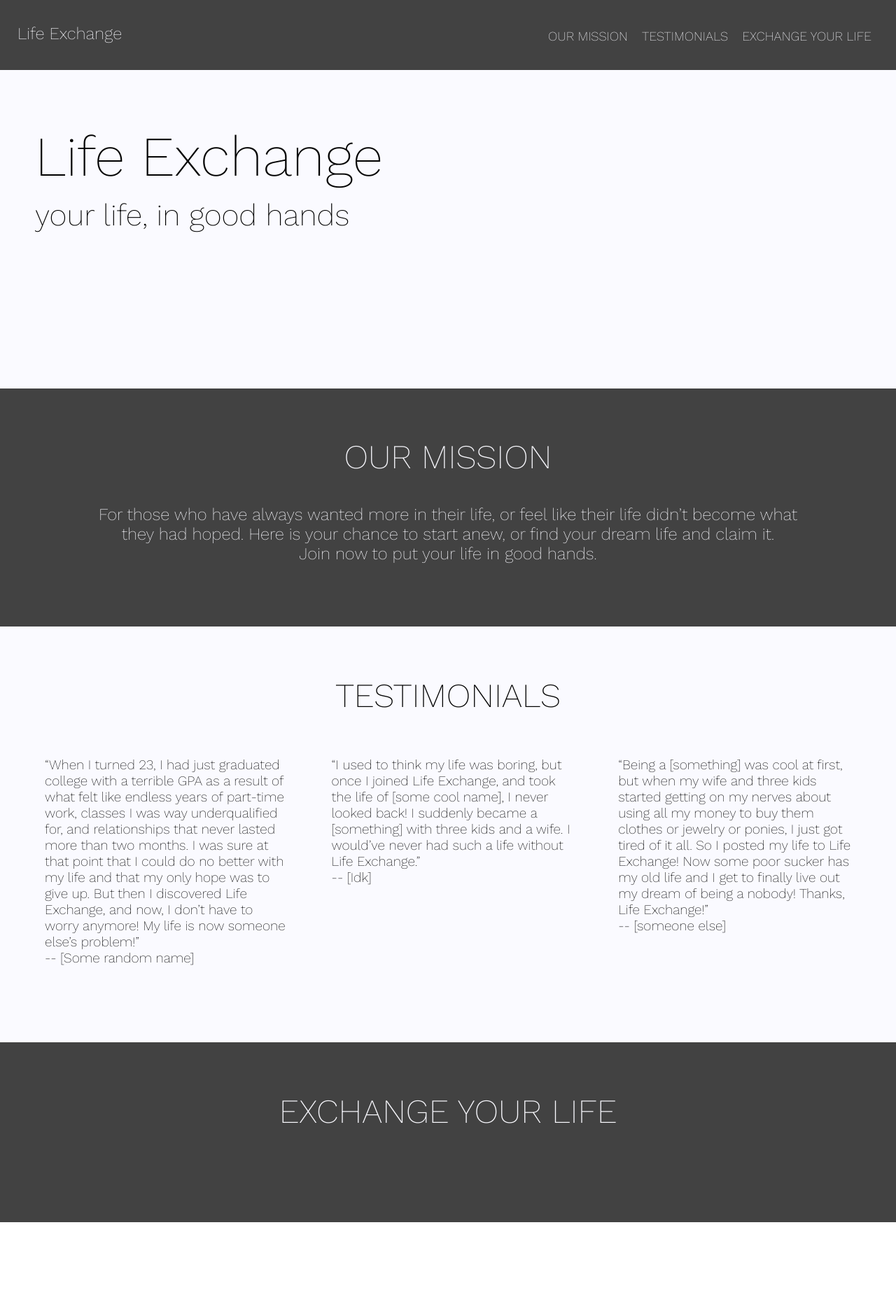
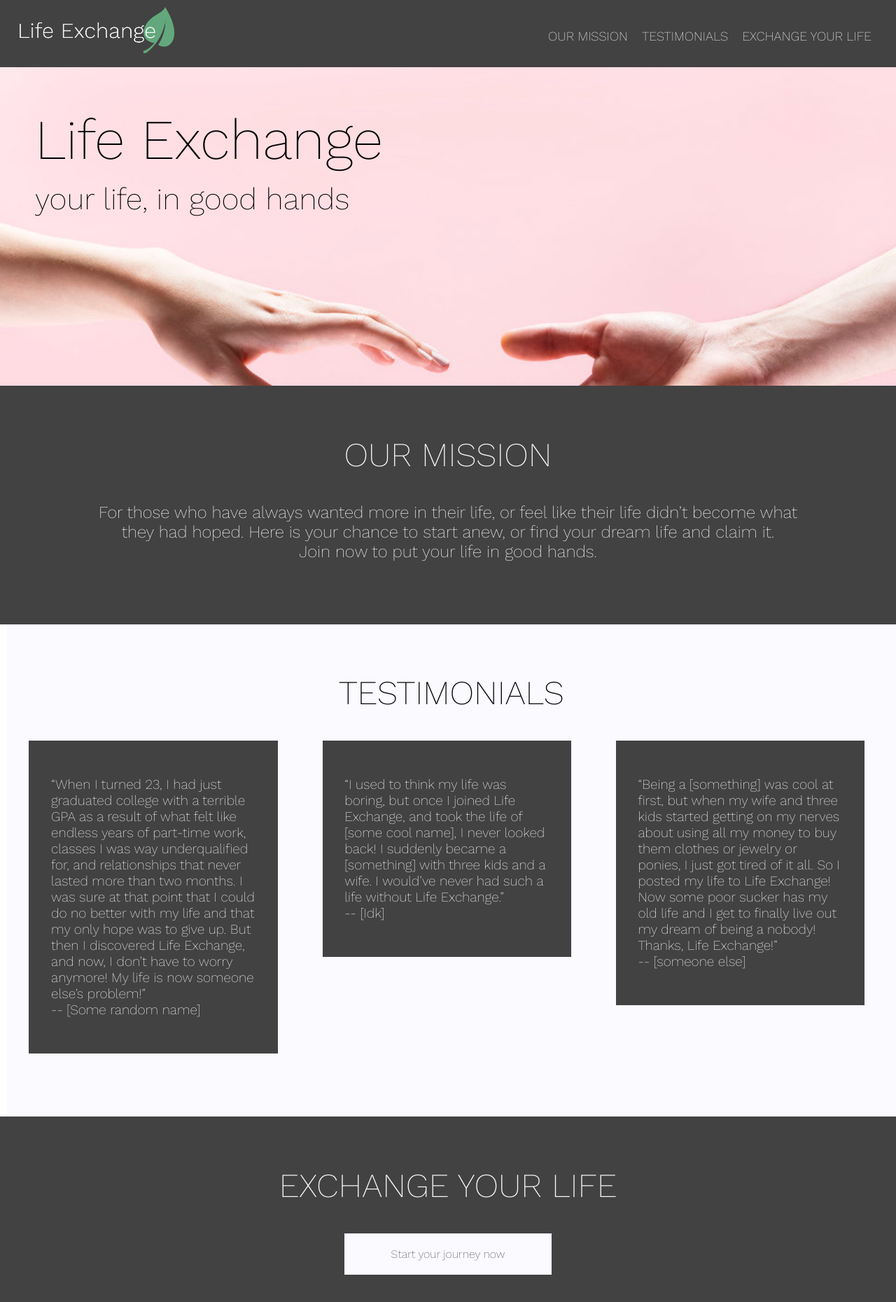
Before and after one commit to anisaanuar/life-exchange, a plain HTML site: page index.html in a window 1280 px wide. Shown: the whole page at 70% size. Before the commit the page ends 1746 px from the top, so only its background shows below. Drawn offline with nearby package versions, Linux system fonts and the light colour scheme.

Commit message:
Added form and styled more

```diff
--- a/index.html
+++ b/index.html
@@ -13,7 +13,7 @@
 	<head profile="http://www.w3.org/2005/10/profile">
 		<link rel="icon"
 		type="image/png"
-		href="./logo.png">
+		href="./icon.png">
 
 	</head>
 
@@ -23,7 +23,7 @@
 
 	<div id="top-nav">
 		<div id="logo">
-			<h3>Life Exchange</h3>
+			<img src="./logo.png">
 		</div>
 		<ul>
 		<li><a href="#exchange-your-life">EXCHANGE YOUR LIFE</a></li>
@@ -47,19 +47,26 @@
 
 	<div id="testimonials">
 		<h2>TESTIMONIALS</h2>
+		<div class="block">
 		<p class="testimonials">
 		“When I turned 23, I had just graduated college with a terrible GPA as a result of what felt like endless years of part-time work, classes I was way underqualified for, and relationships that never lasted more than two months. I was sure at that point that I could do no better with my life and that my only hope was to give up. But then I discovered Life Exchange, and now, I don’t have to worry anymore! My life is now someone else’s problem!”  <br>-- [Some random name]
 		</p>
+		</div>
+		<div class="block">
 		<p class="testimonials">
 		“I used to think my life was boring, but once I joined Life Exchange, and took the life of [some cool name], I never looked back! I suddenly became a [something] with three kids and a wife. I would’ve never had such a life without Life Exchange.” <br>-- [Idk]
 		</p>
+		</div>
+		<div class="block">
 		<p class="testimonials">
 		“Being a [something] was cool at first, but when my wife and three kids started getting on my nerves about using all my money to buy them clothes or jewelry or ponies, I just got tired of it all. So I posted my life to Life Exchange! Now some poor sucker has my old life and I get to finally live out my dream of being a nobody! Thanks, Life Exchange!” <br>-- [someone else]
 		</p>
+		</div>
 	</div>
 
 	<div id="exchange-your-life">
 		<h2>EXCHANGE YOUR LIFE</h2>
+		<a href="./form.html"><div class="button">Start your journey now</div></a>
 	</div>
 
 </body>
--- a/styles.css
+++ b/styles.css
@@ -30,16 +30,21 @@ h3 {
   width:100%;
   position:relative;
   background-color: #424242;
-  height:100px;
   border:0;
-  padding:0;
+  padding-bottom:20px;
   margin:0;
 }
 
 #logo {
   float: left;
+  width:17.5%;
   margin-top:10px;
   margin-left:25px;
+}
+
+#logo img {
+	width:100%;
+	height:auto;
 }
 
 ul {
@@ -69,12 +74,15 @@ a:hover {
   position:relative;
   display:inline-block;
   width:100%;
-  padding-bottom:200px;
+  padding-bottom:220px;
   background-color: #FAFAFF;
+  background-image:url("./hands.jpeg");
+  background-repeat:no-repeat;
+  background-size:cover;
 }
 
 #main-box h1 {
-  padding-top:50px;
+  padding-top:30px;
   padding-left:50px;
   line-height:0.5em;
 }
@@ -104,21 +112,28 @@ a:hover {
 
 #testimonials {
   display:inline-block;
-  width:100%;
+  width:99.25%;
   background-color: #FAFAFF;
   text-align: center;
   padding-top:30px;
   padding-bottom:90px;
+  margin-left:0.75%;
+}
+
+.block {
+  background-color: #424242;
+  width:23%;
+  float:left;
+  padding:2.5%;
+  margin:0 2.5% 0 2.5%;
+  display:flex;
 }
 
 .testimonials {
   font-family: "Work Sans", "Work Sans", sans-serif;
   font-size:1.2em;
-  width:27%;
-  float:left;
   text-align:left;
-  padding-left:5%;
-  display:flex;
+  color:#FAFAFF;
 }
 
 #exchange-your-life {
@@ -129,5 +144,18 @@ a:hover {
   text-align: center;
   padding-top:30px;
   padding-bottom:90px;
+}
 
+.button {
+	width:20%;
+	display:inline-block;
+	margin:0 auto;
+	background-color:#FAFAFF;
+	color:#424242;
+	padding:20px;
+	font-family: "Work Sans", "Work Sans", sans-serif;
 }
+
+.button:hover {
+	background-color:#62A87C;
+}
```
Also changed, not shown: form.html (added, +42 -0 lines), hands.jpeg (added), icon.png (added), logo.png (added).
